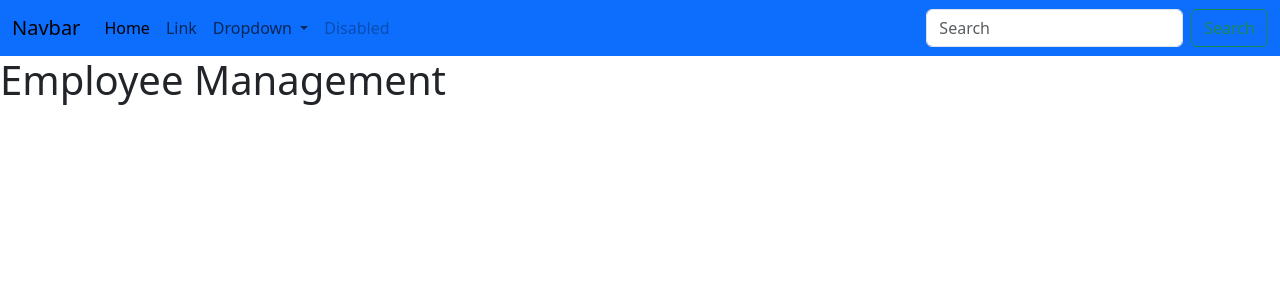
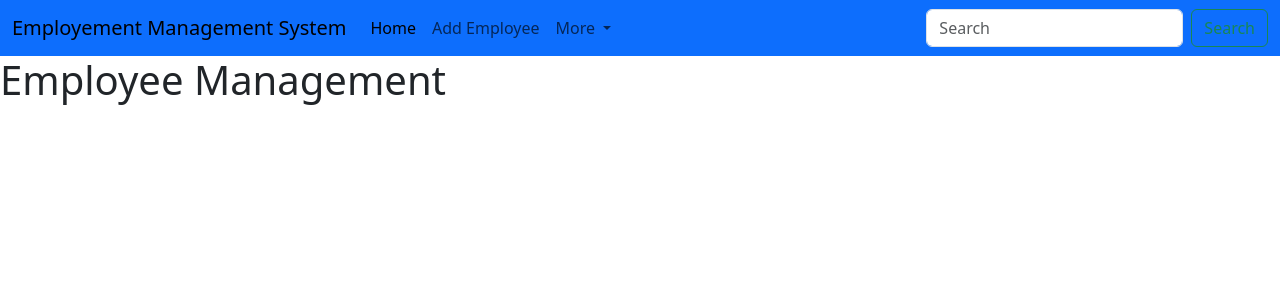
Before and after one commit to Shivam-tamboli/myapp, a Django app: page /emp/home/ in a window 1280 px wide. Shown: the top 300 px of the page. Run offline with Django 5.2, Linux system fonts and the light colour scheme.

Commit message:
update employee functionality

```diff
--- a/templates/emp/navbar.html
+++ b/templates/emp/navbar.html
@@ -1,6 +1,6 @@
 <nav class="navbar navbar-expand-lg bg-primary">
     <div class="container-fluid">
-      <a class="navbar-brand" href="#">Navbar</a>
+      <a class="navbar-brand" href="#">Employement Management System</a>
       <button class="navbar-toggler" type="button" data-bs-toggle="collapse" data-bs-target="#navbarSupportedContent" aria-controls="navbarSupportedContent" aria-expanded="false" aria-label="Toggle navigation">
         <span class="navbar-toggler-icon"></span>
       </button>
@@ -10,22 +10,20 @@
             <a class="nav-link active" aria-current="page" href="#">Home</a>
           </li>
           <li class="nav-item">
-            <a class="nav-link" href="#">Link</a>
+            <a class="nav-link" href="#">Add Employee</a>
           </li>
           <li class="nav-item dropdown">
             <a class="nav-link dropdown-toggle" href="#" role="button" data-bs-toggle="dropdown" aria-expanded="false">
-              Dropdown
+              More
             </a>
             <ul class="dropdown-menu">
-              <li><a class="dropdown-item" href="#">Action</a></li>
-              <li><a class="dropdown-item" href="#">Another action</a></li>
+              <li><a class="dropdown-item" href="#">View Employee</a></li>
+              <li><a class="dropdown-item" href="#">About</a></li>
               <li><hr class="dropdown-divider"></li>
-              <li><a class="dropdown-item" href="#">Something else here</a></li>
+              <li><a class="dropdown-item" href="#">Follow</a></li>
             </ul>
           </li>
-          <li class="nav-item">
-            <a class="nav-link disabled" aria-disabled="true">Disabled</a>
-          </li>
+
         </ul>
         <form class="d-flex" role="search">
           <input class="form-control me-2" type="search" placeholder="Search" aria-label="Search">
```
